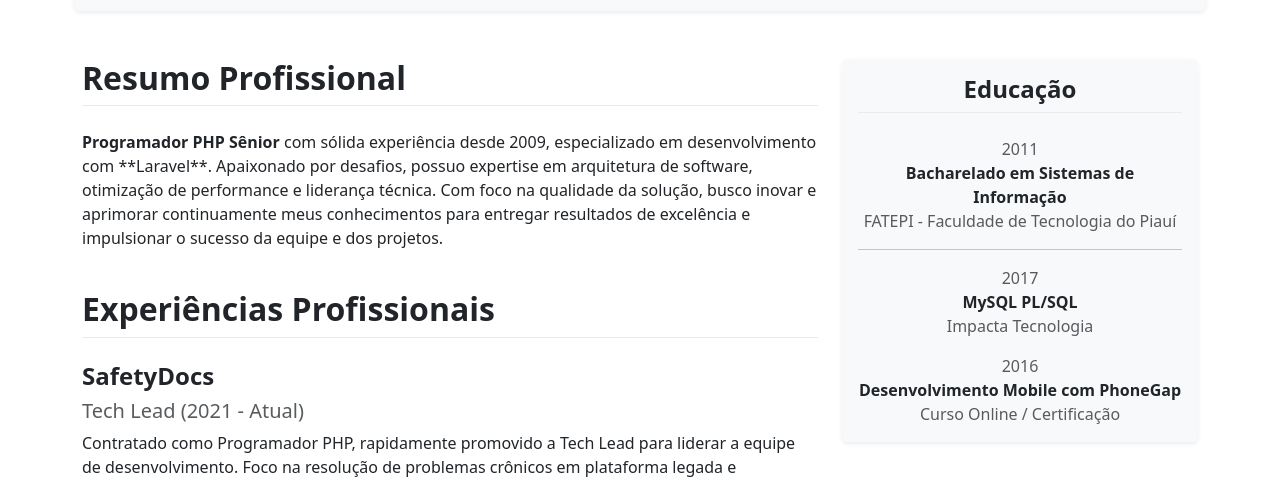
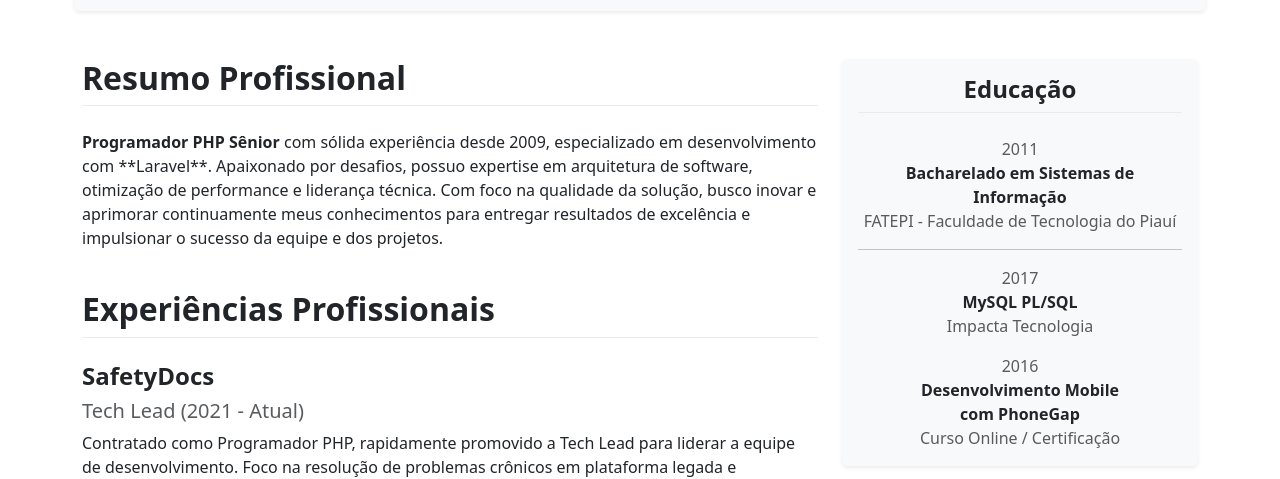
Before and after one commit to rotteny/perfil, a plain HTML site: page index.html in a window 1280 px wide. Shown: the part 323-802 px from the top of the page. Drawn offline with nearby package versions, Linux system fonts and the light colour scheme.

Commit message:
feat: melhoria e correção de textos

```diff
--- a/index.html
+++ b/index.html
@@ -191,7 +191,7 @@
                     </div>
                     <div class="text-center mt-3">
                         <div class="text-muted">2016</div>
-                        <div class="fw-bold text-dark">Desenvolvimento Mobile com PhoneGap</div>
+                        <div class="fw-bold text-dark">Desenvolvimento Mobile<br> com PhoneGap</div>
                         <div class="text-muted">Curso Online / Certificação</div>
                     </div>
                 </section>
```
